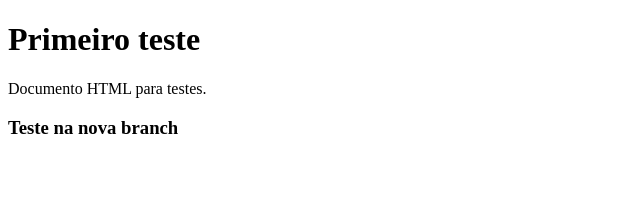
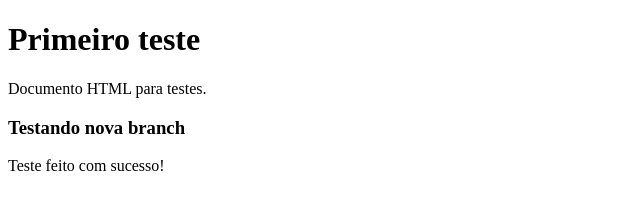
Before and after one commit to rafaelbarros831/repositorio-teste, a plain HTML site: page Testesimp/Index.html in a window 1280 px wide. Shown: the whole page, without its empty margins (0-640 px from the left). Drawn offline with Linux system fonts and the light colour scheme.

Commit message:
Update Index.html

```diff
--- a/Testesimp/Index.html
+++ b/Testesimp/Index.html
@@ -11,7 +11,9 @@
 
     <p>Documento HTML para testes.</p>
 
-    <h3>Teste na nova branch<h3>
+    <h3>Testando nova branch</h3>
+
+       <p>Teste feito com sucesso!</p>
 
 </body>
 </html>
```
